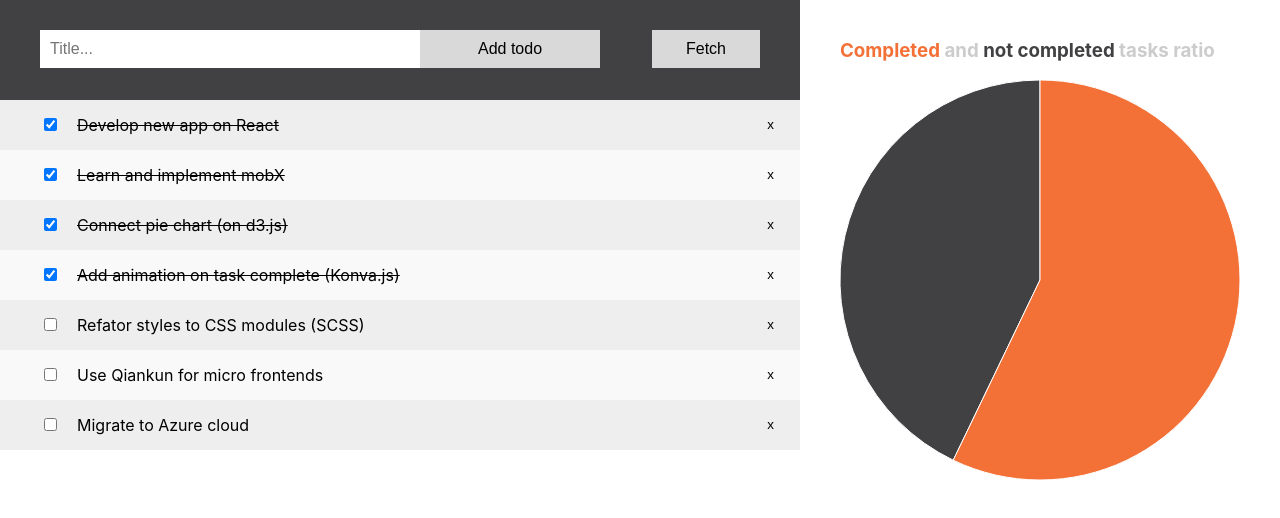
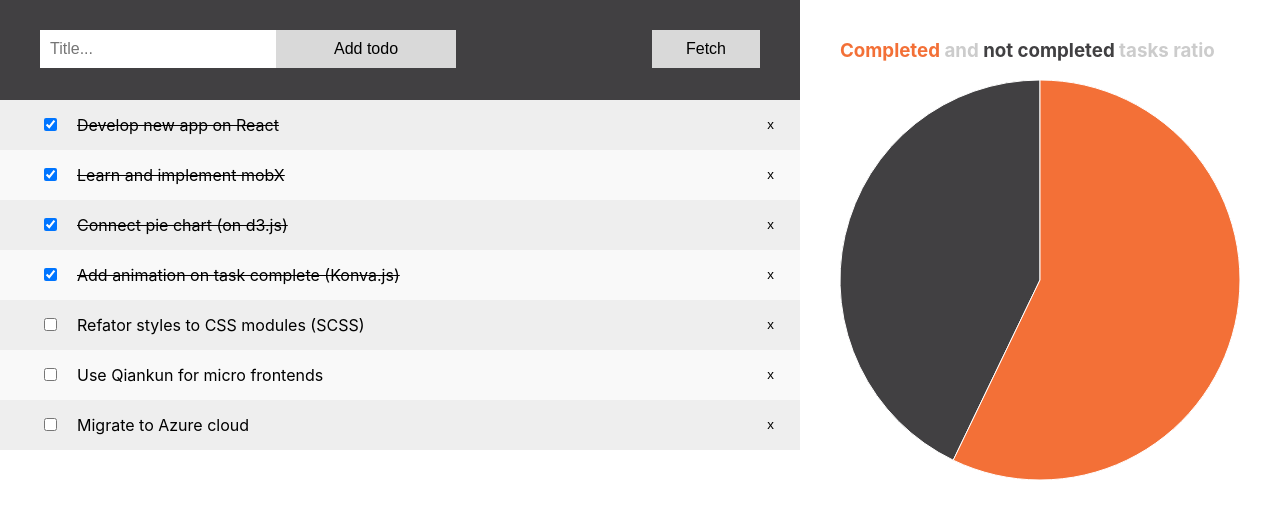
Before and after one commit to iq-developer/mobx, a React (Create React App) app: page / in a window 1280 px wide. Shown: the top 518 px of the page. Built offline with nearby package versions, Linux system fonts and the light colour scheme.

Commit message:
refactor: implement SCSS (with mixin for media query)

```diff
--- a/package.json
+++ b/package.json
@@ -15,6 +15,7 @@
     "react-dom": "^18.0.0",
     "react-konva": "^18.0.0-0",
     "react-scripts": "5.0.1",
+    "sass": "^1.50.1",
     "web-vitals": "^2.1.4"
   },
   "scripts": {
--- a/src/App.js
+++ b/src/App.js
@@ -1,4 +1,4 @@
-import './App.css';
+import './App.scss';
 import Todo from './components/Todo';
 import TodoHeader from './components/TodoHeader';
 import Pie from './components/Pie';
--- a/src/App.css
+++ b/src/App.scss
@@ -1,3 +1,5 @@
+@import "mixins.scss";
+
 .App {
   display: flex;
   justify-content: flex-end;
@@ -28,7 +30,7 @@
 
 /* Media */
 
-@media screen and (min-width: 1200px) {
+@include lg {
   .right-column {
     width: 600px;
   }
--- /dev/null
+++ b/src/_mixins.scss
@@ -0,0 +1,7 @@
+@mixin md {
+  @media screen and (min-width: 640px) { @content; }
+}
+
+@mixin lg {
+  @media screen and (min-width: 1200px) { @content; }
+}
--- a/src/components/CompletedEffect/index.js
+++ b/src/components/CompletedEffect/index.js
@@ -3,7 +3,7 @@ import Konva from "konva";
 import { Stage, Layer, Star } from 'react-konva';
 import todo from '../../store/todo';
 import { observer } from 'mobx-react-lite';
-import s from './style.module.css';
+import s from './style.module.scss';
 
 function generateShapes() {
   return [...Array(100)].map((_, i) => ({
--- a/src/components/Pie.js
+++ b/src/components/Pie.js
@@ -22,8 +22,6 @@ const Pie = observer(() => {
       { item: 'Completed', count: completedCount }
     ]
   }
-
-  console.log('todo.todos1: ', todo.todos)
 
   const data = getData(todo.todos);
 
--- a/src/components/Todo/index.js
+++ b/src/components/Todo/index.js
@@ -1,6 +1,6 @@
 import todo from "../../store/todo";
 import { observer } from 'mobx-react-lite';
-import s from "./style.module.css";
+import s from "./style.module.scss";
 
 const Todo = observer(() => {
   return (
--- a/src/components/TodoHeader/index.js
+++ b/src/components/TodoHeader/index.js
@@ -1,7 +1,7 @@
 import todo from '../../store/todo';
 import { observer } from 'mobx-react-lite';
 import { useState } from 'react';
-import s from "./style.module.css";
+import s from "./style.module.scss";
 
 const TodoHeader = observer(() => {
 
--- a/src/components/TodoHeader/style.module.css
+++ b/src/components/TodoHeader/style.module.scss
@@ -1,12 +1,13 @@
+@import "../../mixins.scss";
+
 .header {
   background-color: #414042;
   padding: 30px 40px;
   color: white;
   text-align: center;
   height: 40px;
-}
 
-input.headerInput {
+  .headerInput {
     margin: 0;
     border: none;
     border-radius: 0;
@@ -14,6 +15,7 @@ input.headerInput {
     padding: 10px;
     float: left;
     font-size: 16px;
+  }
 }
 
 .addBtn {
@@ -41,7 +43,7 @@ input[type="checkbox"] {
   margin-right: 20px;
 }
 
-@media screen and (min-width: 640px) {
+@include md {
   input.headerInput {
     width: 50%;
   }
```
Also changed, not shown: src/components/CompletedEffect/style.module.scss (renamed from src/components/CompletedEffect/style.module.css), src/components/Todo/style.module.scss (renamed from src/components/Todo/style.module.css), 1 other file (tests, documents, lock files or other folders). Lines whose indentation alone changed are shown as unchanged.
